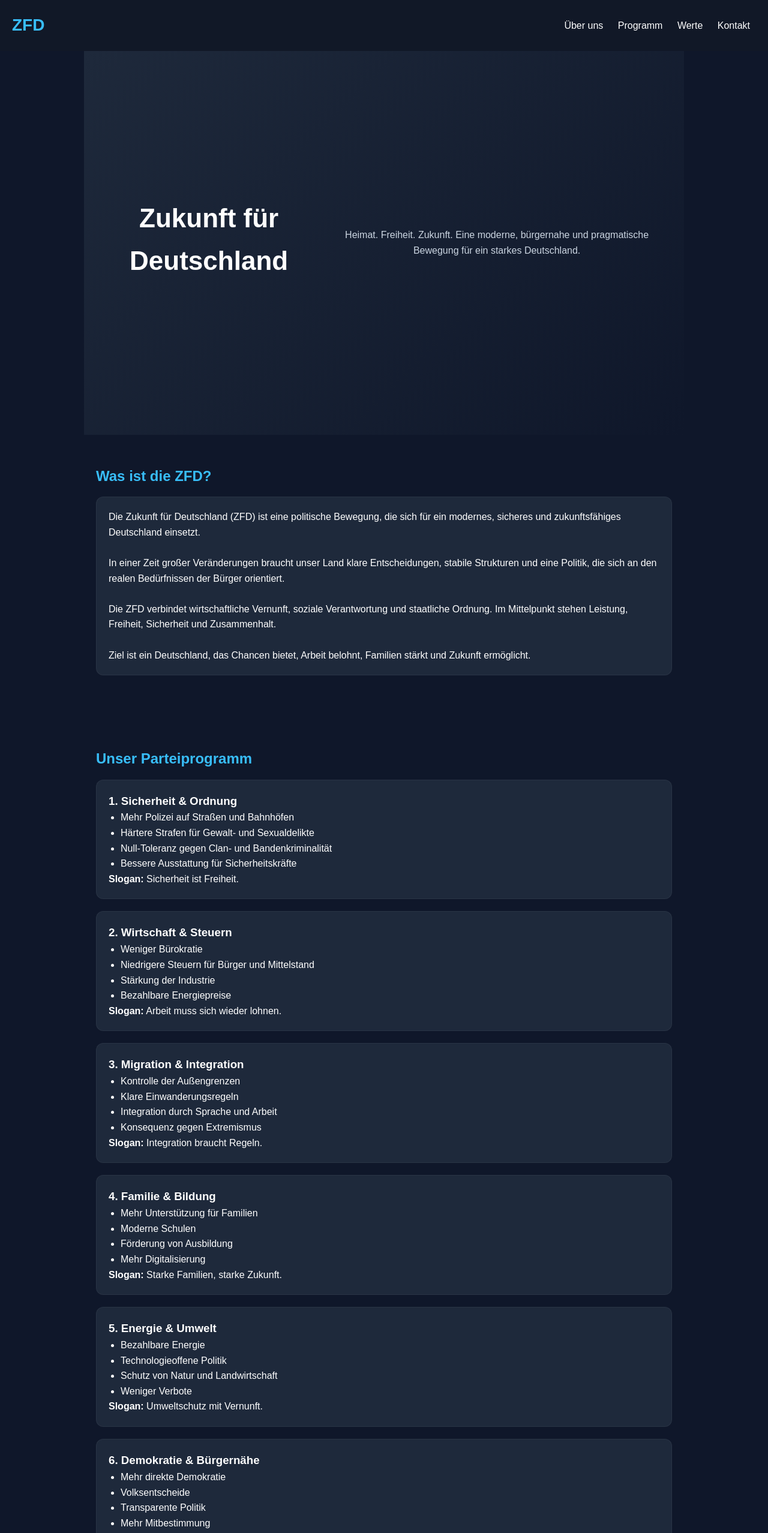
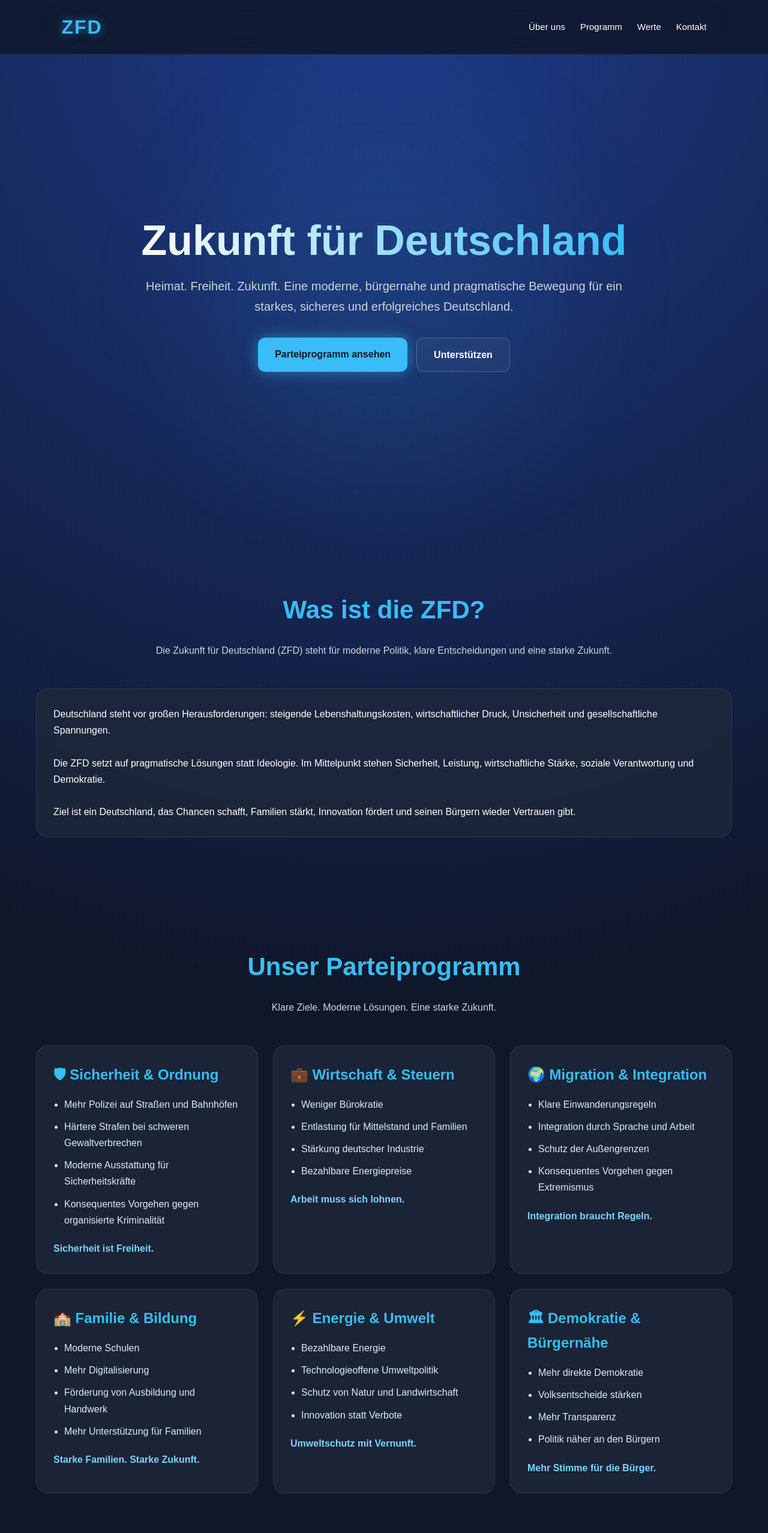
Before and after one commit to ysiszysisz-collab/zfd-deutschland, a plain HTML site: page index.html in a window 1280 px wide. Shown: the top 2556 px of the page at 60% size. Drawn offline with Linux system fonts and the light colour scheme.

Commit message:
Update index.html

```diff
--- a/index.html
+++ b/index.html
@@ -1,103 +1,336 @@
 <!DOCTYPE html>
 <html lang="de">
 <head>
-  <meta charset="UTF-8">
-  <meta name="viewport" content="width=device-width, initial-scale=1.0">
+  <meta charset="UTF-8" />
+  <meta name="viewport" content="width=device-width, initial-scale=1.0" />
+
   <title>ZFD – Zukunft für Deutschland</title>
 
-  <link rel="stylesheet" href="style.css">
+  <!-- FONT -->
+  <link rel="preconnect" href="https://fonts.googleapis.com">
+  <link rel="preconnect" href="https://fonts.gstatic.com" crossorigin>
 
   <style>
-    body {
+    * {
       margin: 0;
-      font-family: Arial, sans-serif;
-      background: #0f172a;
-      color: white;
-      line-height: 1.6;
+      padding: 0;
+      box-sizing: border-box;
+      scroll-behavior: smooth;
     }
 
+    body {
+      font-family: Arial, sans-serif;
+      background:
+        radial-gradient(circle at top, #1e3a8a 0%, #0f172a 45%);
+      color: white;
+      line-height: 1.7;
+      overflow-x: hidden;
+    }
+
+    /* SCROLLBAR */
+    ::-webkit-scrollbar {
+      width: 10px;
+    }
+
+    ::-webkit-scrollbar-track {
+      background: #0f172a;
+    }
+
+    ::-webkit-scrollbar-thumb {
+      background: #38bdf8;
+      border-radius: 20px;
+    }
+
+    /* HEADER */
     header {
-      background: #111827;
-      padding: 20px;
+      position: sticky;
+      top: 0;
+      z-index: 999;
+      backdrop-filter: blur(12px);
+      background: rgba(15, 23, 42, 0.85);
+      border-bottom: 1px solid rgba(255,255,255,0.08);
+
       display: flex;
       justify-content: space-between;
       align-items: center;
+
+      padding: 18px 8%;
     }
 
     .logo {
-      font-size: 28px;
+      font-size: 32px;
       font-weight: bold;
+      letter-spacing: 2px;
       color: #38bdf8;
+      text-shadow: 0 0 15px rgba(56,189,248,0.6);
+    }
+
+    nav {
+      display: flex;
+      gap: 25px;
+      flex-wrap: wrap;
     }
 
     nav a {
       color: white;
-      margin: 0 10px;
       text-decoration: none;
+      font-size: 15px;
+      transition: 0.25s;
+      position: relative;
+    }
+
+    nav a::after {
+      content: "";
+      position: absolute;
+      left: 0;
+      bottom: -5px;
+      width: 0%;
+      height: 2px;
+      background: #38bdf8;
+      transition: 0.25s;
+    }
+
+    nav a:hover::after {
+      width: 100%;
     }
 
     nav a:hover {
       color: #38bdf8;
     }
 
+    /* HERO */
     .hero {
+      min-height: 100vh;
+
+      display: flex;
+      flex-direction: column;
+      justify-content: center;
+      align-items: center;
+
       text-align: center;
-      padding: 90px 20px;
-      background: linear-gradient(135deg, #1e293b, #0f172a);
+      padding: 100px 20px;
+      position: relative;
+    }
+
+    .hero::before {
+      content: "";
+      position: absolute;
+      width: 600px;
+      height: 600px;
+      background: rgba(56,189,248,0.08);
+      border-radius: 50%;
+      filter: blur(100px);
+      z-index: -1;
     }
 
     .hero h1 {
-      font-size: 44px;
+      font-size: 70px;
+      line-height: 1.1;
+      margin-bottom: 20px;
+
+      background: linear-gradient(to right, white, #38bdf8);
+      -webkit-background-clip: text;
+      -webkit-text-fill-color: transparent;
+    }
+
+    .hero p {
+      max-width: 850px;
+      color: #cbd5e1;
+      font-size: 20px;
+      margin-bottom: 35px;
+    }
+
+    .hero-buttons {
+      display: flex;
+      gap: 15px;
+      flex-wrap: wrap;
+      justify-content: center;
+    }
+
+    .btn {
+      padding: 14px 28px;
+      border-radius: 12px;
+      text-decoration: none;
+      font-weight: bold;
+      transition: 0.3s;
+    }
+
+    .btn-primary {
+      background: #38bdf8;
+      color: #0f172a;
+      box-shadow: 0 0 25px rgba(56,189,248,0.5);
+    }
+
+    .btn-primary:hover {
+      transform: translateY(-3px);
+    }
+
+    .btn-secondary {
+      border: 1px solid rgba(255,255,255,0.2);
+      color: white;
+      background: rgba(255,255,255,0.04);
+    }
+
+    .btn-secondary:hover {
+      background: rgba(255,255,255,0.1);
+    }
+
+    /* SECTION */
+    section {
+      max-width: 1200px;
+      margin: auto;
+      padding: 90px 20px;
+    }
+
+    .section-title {
+      font-size: 42px;
+      margin-bottom: 18px;
+      color: #38bdf8;
+      text-align: center;
+    }
+
+    .section-subtitle {
+      text-align: center;
+      max-width: 800px;
+      margin: auto;
+      color: #cbd5e1;
+      margin-bottom: 50px;
+    }
+
+    /* CARDS */
+    .grid {
+      display: grid;
+      grid-template-columns: repeat(auto-fit, minmax(280px, 1fr));
+      gap: 25px;
+    }
+
+    .card {
+      background: rgba(30,41,59,0.8);
+      border: 1px solid rgba(255,255,255,0.08);
+
+      padding: 28px;
+      border-radius: 20px;
+
+      transition: 0.35s;
+      backdrop-filter: blur(10px);
+    }
+
+    .card:hover {
+      transform: translateY(-8px);
+      border-color: rgba(56,189,248,0.45);
+      box-shadow: 0 0 30px rgba(56,189,248,0.15);
+    }
+
+    .card h3 {
+      color: #38bdf8;
+      margin-bottom: 15px;
+      font-size: 24px;
+    }
+
+    .card ul {
+      padding-left: 18px;
+      color: #dbeafe;
+    }
+
+    .card li {
       margin-bottom: 10px;
     }
 
-    .hero p {
-      max-width: 800px;
-      margin: auto;
-      color: #cbd5e1;
+    .slogan {
+      margin-top: 20px;
+      font-weight: bold;
+      color: #7dd3fc;
     }
 
-    section {
-      padding: 50px 20px;
-      max-width: 1000px;
-      margin: auto;
+    /* VALUES */
+    .values {
+      display: flex;
+      flex-wrap: wrap;
+      justify-content: center;
+      gap: 18px;
+      margin-top: 35px;
     }
 
-    h2 {
-      color: #38bdf8;
-      margin-bottom: 15px;
+    .value-box {
+      background: rgba(56,189,248,0.1);
+      border: 1px solid rgba(56,189,248,0.25);
+
+      padding: 14px 22px;
+      border-radius: 100px;
+      color: #7dd3fc;
+      font-weight: bold;
     }
 
-    .card {
-      background: #1e293b;
-      padding: 20px;
-      border-radius: 12px;
+    /* CONTACT */
+    .contact-box {
+      background: linear-gradient(
+        135deg,
+        rgba(30,41,59,0.9),
+        rgba(15,23,42,0.95)
+      );
+
+      padding: 40px;
+      border-radius: 25px;
+      text-align: center;
+
+      border: 1px solid rgba(255,255,255,0.08);
+    }
+
+    .contact-box p {
+      color: #cbd5e1;
       margin-bottom: 20px;
     }
 
-    ul, ol {
-      padding-left: 20px;
+    .paypal {
+      color: #38bdf8;
+      font-size: 20px;
+      font-weight: bold;
     }
 
+    /* FOOTER */
     footer {
-      background: #111827;
+      margin-top: 80px;
+      padding: 40px 20px;
       text-align: center;
-      padding: 30px;
-      margin-top: 50px;
+
+      border-top: 1px solid rgba(255,255,255,0.08);
+
+      background: rgba(15,23,42,0.9);
       color: #94a3b8;
     }
 
-    .paypal {
-      margin-top: 10px;
-      color: #38bdf8;
-      font-weight: bold;
+    footer strong {
+      color: white;
+    }
+
+    /* MOBILE */
+    @media(max-width: 768px) {
+
+      header {
+        flex-direction: column;
+        gap: 15px;
+      }
+
+      .hero h1 {
+        font-size: 46px;
+      }
+
+      .hero p {
+        font-size: 18px;
+      }
+
+      .section-title {
+        font-size: 34px;
+      }
     }
   </style>
 </head>
 
 <body>
 
+  <!-- HEADER -->
   <header>
+
     <div class="logo">ZFD</div>
 
     <nav>
@@ -106,162 +339,229 @@
       <a href="#werte">Werte</a>
       <a href="#kontakt">Kontakt</a>
     </nav>
+
   </header>
 
   <!-- HERO -->
   <section class="hero">
+
     <h1>Zukunft für Deutschland</h1>
+
     <p>
       Heimat. Freiheit. Zukunft.
-    Eine moderne, bürgernahe und pragmatische Bewegung für ein starkes Deutschland.
+      Eine moderne, bürgernahe und pragmatische Bewegung
+      für ein starkes, sicheres und erfolgreiches Deutschland.
     </p>
+
+    <div class="hero-buttons">
+      <a href="#programm" class="btn btn-primary">
+        Parteiprogramm ansehen
+      </a>
+
+      <a href="#kontakt" class="btn btn-secondary">
+        Unterstützen
+      </a>
+    </div>
+
   </section>
 
   <!-- ABOUT -->
   <section id="about">
-  <h2>Was ist die ZFD?</h2>
+
+    <h2 class="section-title">Was ist die ZFD?</h2>
+
+    <p class="section-subtitle">
+      Die Zukunft für Deutschland (ZFD) steht für moderne Politik,
+      klare Entscheidungen und eine starke Zukunft.
+    </p>
 
     <div class="card">
-    Die Zukunft für Deutschland (ZFD) ist eine politische Bewegung, die sich für ein modernes,
-    sicheres und zukunftsfähiges Deutschland einsetzt.
-    <br><br>
 
-    In einer Zeit großer Veränderungen braucht unser Land klare Entscheidungen, stabile Strukturen
-    und eine Politik, die sich an den realen Bedürfnissen der Bürger orientiert.
-    <br><br>
+      <p>
+        Deutschland steht vor großen Herausforderungen:
+        steigende Lebenshaltungskosten, wirtschaftlicher Druck,
+        Unsicherheit und gesellschaftliche Spannungen.
+      </p>
 
-    Die ZFD verbindet wirtschaftliche Vernunft, soziale Verantwortung und staatliche Ordnung.
-    Im Mittelpunkt stehen Leistung, Freiheit, Sicherheit und Zusammenhalt.
-    <br><br>
+      <br>
 
-    Ziel ist ein Deutschland, das Chancen bietet, Arbeit belohnt, Familien stärkt und Zukunft ermöglicht.
+      <p>
+        Die ZFD setzt auf pragmatische Lösungen statt Ideologie.
+        Im Mittelpunkt stehen Sicherheit, Leistung, wirtschaftliche Stärke,
+        soziale Verantwortung und Demokratie.
+      </p>
+
+      <br>
+
+      <p>
+        Ziel ist ein Deutschland, das Chancen schafft,
+        Familien stärkt, Innovation fördert
+        und seinen Bürgern wieder Vertrauen gibt.
+      </p>
+
     </div>
+
   </section>
 
   <!-- PROGRAMM -->
   <section id="programm">
-  <h2>Unser Parteiprogramm</h2>
+
+    <h2 class="section-title">Unser Parteiprogramm</h2>
+
+    <p class="section-subtitle">
+      Klare Ziele. Moderne Lösungen. Eine starke Zukunft.
+    </p>
+
+    <div class="grid">
 
       <div class="card">
-    <h3>1. Sicherheit & Ordnung</h3>
+        <h3>🛡 Sicherheit & Ordnung</h3>
+
         <ul>
           <li>Mehr Polizei auf Straßen und Bahnhöfen</li>
-      <li>Härtere Strafen für Gewalt- und Sexualdelikte</li>
-      <li>Null-Toleranz gegen Clan- und Bandenkriminalität</li>
-      <li>Bessere Ausstattung für Sicherheitskräfte</li>
+          <li>Härtere Strafen bei schweren Gewaltverbrechen</li>
+          <li>Moderne Ausstattung für Sicherheitskräfte</li>
+          <li>Konsequentes Vorgehen gegen organisierte Kriminalität</li>
         </ul>
-    <p><strong>Slogan:</strong> Sicherheit ist Freiheit.</p>
+
+        <div class="slogan">
+          Sicherheit ist Freiheit.
+        </div>
       </div>
 
       <div class="card">
-    <h3>2. Wirtschaft & Steuern</h3>
+        <h3>💼 Wirtschaft & Steuern</h3>
+
         <ul>
           <li>Weniger Bürokratie</li>
-      <li>Niedrigere Steuern für Bürger und Mittelstand</li>
-      <li>Stärkung der Industrie</li>
+          <li>Entlastung für Mittelstand und Familien</li>
+          <li>Stärkung deutscher Industrie</li>
           <li>Bezahlbare Energiepreise</li>
         </ul>
-    <p><strong>Slogan:</strong> Arbeit muss sich wieder lohnen.</p>
+
+        <div class="slogan">
+          Arbeit muss sich lohnen.
+        </div>
       </div>
 
       <div class="card">
-    <h3>3. Migration & Integration</h3>
+        <h3>🌍 Migration & Integration</h3>
+
         <ul>
-      <li>Kontrolle der Außengrenzen</li>
           <li>Klare Einwanderungsregeln</li>
           <li>Integration durch Sprache und Arbeit</li>
-      <li>Konsequenz gegen Extremismus</li>
+          <li>Schutz der Außengrenzen</li>
+          <li>Konsequentes Vorgehen gegen Extremismus</li>
         </ul>
-    <p><strong>Slogan:</strong> Integration braucht Regeln.</p>
+
+        <div class="slogan">
+          Integration braucht Regeln.
+        </div>
       </div>
 
       <div class="card">
-    <h3>4. Familie & Bildung</h3>
+        <h3>🏫 Familie & Bildung</h3>
+
         <ul>
+          <li>Moderne Schulen</li>
+          <li>Mehr Digitalisierung</li>
+          <li>Förderung von Ausbildung und Handwerk</li>
           <li>Mehr Unterstützung für Familien</li>
-      <li>Moderne Schulen</li>
-      <li>Förderung von Ausbildung</li>
-      <li>Mehr Digitalisierung</li>
         </ul>
-    <p><strong>Slogan:</strong> Starke Familien, starke Zukunft.</p>
+
+        <div class="slogan">
+          Starke Familien. Starke Zukunft.
+        </div>
       </div>
 
       <div class="card">
-    <h3>5. Energie & Umwelt</h3>
+        <h3>⚡ Energie & Umwelt</h3>
+
         <ul>
           <li>Bezahlbare Energie</li>
-      <li>Technologieoffene Politik</li>
+          <li>Technologieoffene Umweltpolitik</li>
           <li>Schutz von Natur und Landwirtschaft</li>
-      <li>Weniger Verbote</li>
+          <li>Innovation statt Verbote</li>
         </ul>
-    <p><strong>Slogan:</strong> Umweltschutz mit Vernunft.</p>
+
+        <div class="slogan">
+          Umweltschutz mit Vernunft.
+        </div>
       </div>
 
       <div class="card">
-    <h3>6. Demokratie & Bürgernähe</h3>
+        <h3>🏛 Demokratie & Bürgernähe</h3>
+
         <ul>
           <li>Mehr direkte Demokratie</li>
-      <li>Volksentscheide</li>
-      <li>Transparente Politik</li>
-      <li>Mehr Mitbestimmung</li>
+          <li>Volksentscheide stärken</li>
+          <li>Mehr Transparenz</li>
+          <li>Politik näher an den Bürgern</li>
         </ul>
-    <p><strong>Slogan:</strong> Mehr Macht für die Bürger.</p>
+
+        <div class="slogan">
+          Mehr Stimme für die Bürger.
+        </div>
       </div>
 
-  <div class="card">
-    <h3>7. Deutschland & Europa</h3>
-    <ul>
-      <li>Starke nationale Interessen</li>
-      <li>Europa ohne Überzentralisierung</li>
-      <li>Sicherheit stärken</li>
-      <li>Schutz von Kultur & Tradition</li>
-    </ul>
-    <p><strong>Slogan:</strong> Patriotisch. Demokratisch. Zukunftsorientiert.</p>
     </div>
+
   </section>
 
-<!-- WERTE -->
+  <!-- VALUES -->
   <section id="werte">
-  <h2>Kernwerte</h2>
 
-  <div class="card">
-    Freiheit • Sicherheit • Leistung • Heimat • Demokratie • Verantwortung
+    <h2 class="section-title">Unsere Werte</h2>
+
+    <p class="section-subtitle">
+      Die Grundlage unserer Politik.
+    </p>
+
+    <div class="values">
+
+      <div class="value-box">Freiheit</div>
+      <div class="value-box">Sicherheit</div>
+      <div class="value-box">Leistung</div>
+      <div class="value-box">Demokratie</div>
+      <div class="value-box">Verantwortung</div>
+      <div class="value-box">Zusammenhalt</div>
+
     </div>
+
   </section>
 
-<!-- KURZPROGRAMM -->
-<section>
-  <h2>Kurzprogramm</h2>
+  <!-- CONTACT -->
+  <section id="kontakt">
 
-  <div class="card">
-    <ol>
-      <li>Sichere Straßen</li>
-      <li>Bezahlbares Leben</li>
-      <li>Starke Wirtschaft</li>
-    </ol>
-  </div>
-</section>
+    <div class="contact-box">
 
-<!-- KONTAKT -->
-<section id="kontakt">
-  <h2>Kontakt</h2>
+      <h2 class="section-title">
+        Kontakt & Unterstützung
+      </h2>
 
-  <div class="card">
-    Wenn du Fragen hast oder die ZFD unterstützen möchtest, melde dich gerne.
-  </div>
-</section>
-
-<!-- FOOTER -->
-<footer>
-  <p>© 2026 ZFD – Zukunft für Deutschland</p>
+      <p>
+        Du möchtest die ZFD unterstützen oder Kontakt aufnehmen?
+      </p>
 
       <div class="paypal">
         PayPal: ysiszysisz@gmail.com
       </div>
 
-  <p style="margin-top:10px;">
+    </div>
+
+  </section>
+
+  <!-- FOOTER -->
+  <footer>
+
+    <p>
+      © 2026 ZFD – Zukunft für Deutschland
+    </p>
+
+    <p style="margin-top: 10px;">
       Erstellt von <strong>Jakob</strong> & <strong>Jason</strong>
     </p>
+
   </footer>
 
 </body>
```
Lines whose indentation alone changed are shown as unchanged.
